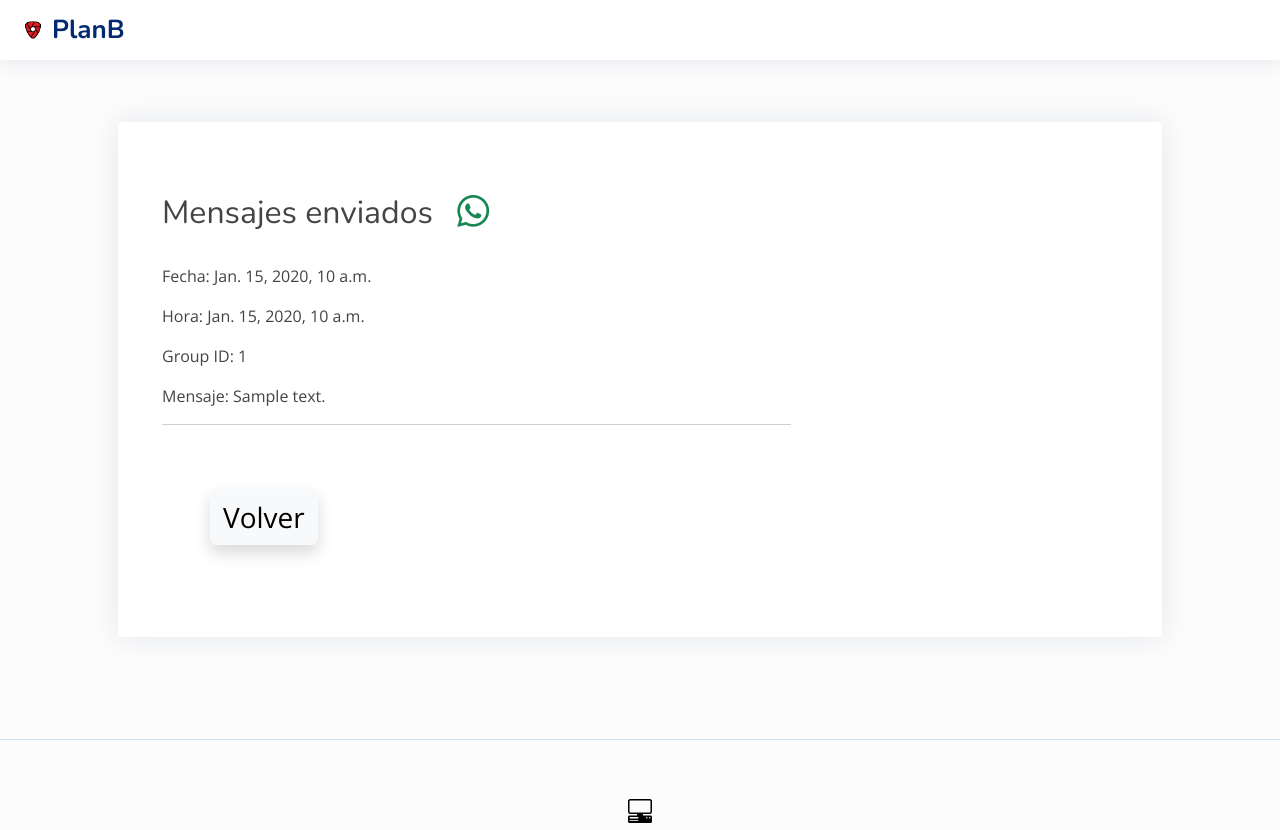
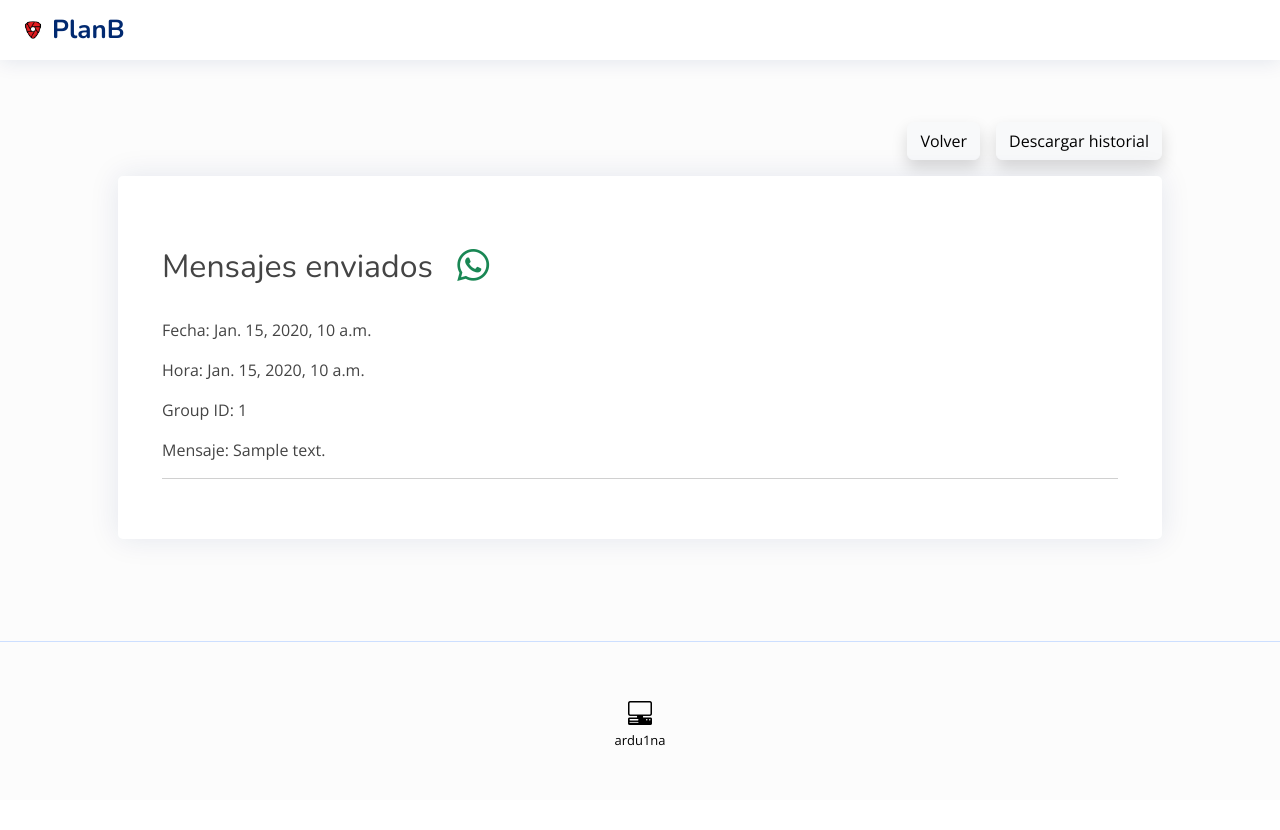
Before and after one commit to ardu1na/planBlocal, a Django app: template templates/logs.html in a window 1280 px wide. Shown: the top 830 px of the page. After the commit the page ends 746 px from the top, so only its background shows below. Run offline with Django 3.2, Linux system fonts and the light colour scheme; the template is opened without the code that fills it: most values are stand-ins (such as "Sample title", 1, 10 or a date in 2020); some libraries are stand-ins or nearby versions.

Commit message:
download bot log

```diff
--- a/templates/logs.html
+++ b/templates/logs.html
@@ -7,12 +7,17 @@
 
 
 <div class="container p-5 my-4">
+    <div class="mb-3 d-flex flex-row-reverse">
+        <a class="btn btn-light shadow  " href="{% url 'log_download' %}" download> Descargar historial</a>
+        <a class="btn btn-light shadow me-3" href="{% url 'index' %}" id="start">  Volver </a>
+
+    </div>
 
     <div class="card p-4">
+            <div class="card-body">
+            <div class="row">
+                <div class="col-12 pt-5">
 
-        <div class="card-body">
-            <div class="row">
-                <div class="col-8 pt-5">
                     <h2> Mensajes enviados <i class="bi bi-whatsapp text-success fs-2 ms-3"></i></h2>
                     <br>
                     {% for entry in log_entries %}
@@ -24,7 +29,7 @@
                     </div>
                     <hr>
                     {% endfor %}
-                    <a class="btn btn-light shadow ms-5 fs-3 my-5 " href="{% url 'index' %}" id="start">  Volver </a>
+
                 </div>
             </div>
       </div>
--- a/whatsapp/urls.py
+++ b/whatsapp/urls.py
@@ -1,9 +1,11 @@
 
 from django.urls import path
-from whatsapp.views import sendwhats, index, logs
+from whatsapp.views import sendwhats, index, logs, log_download
 
 urlpatterns = [
     path('send/', sendwhats, name="send"),
     path('', index, name="index"),
     path('logs/', logs, name="logs"),
+    path('logs/download/', log_download, name='log_download'),
+
 ]
```
Also changed, not shown: whatsapp/views.py (+9 -1 lines).
